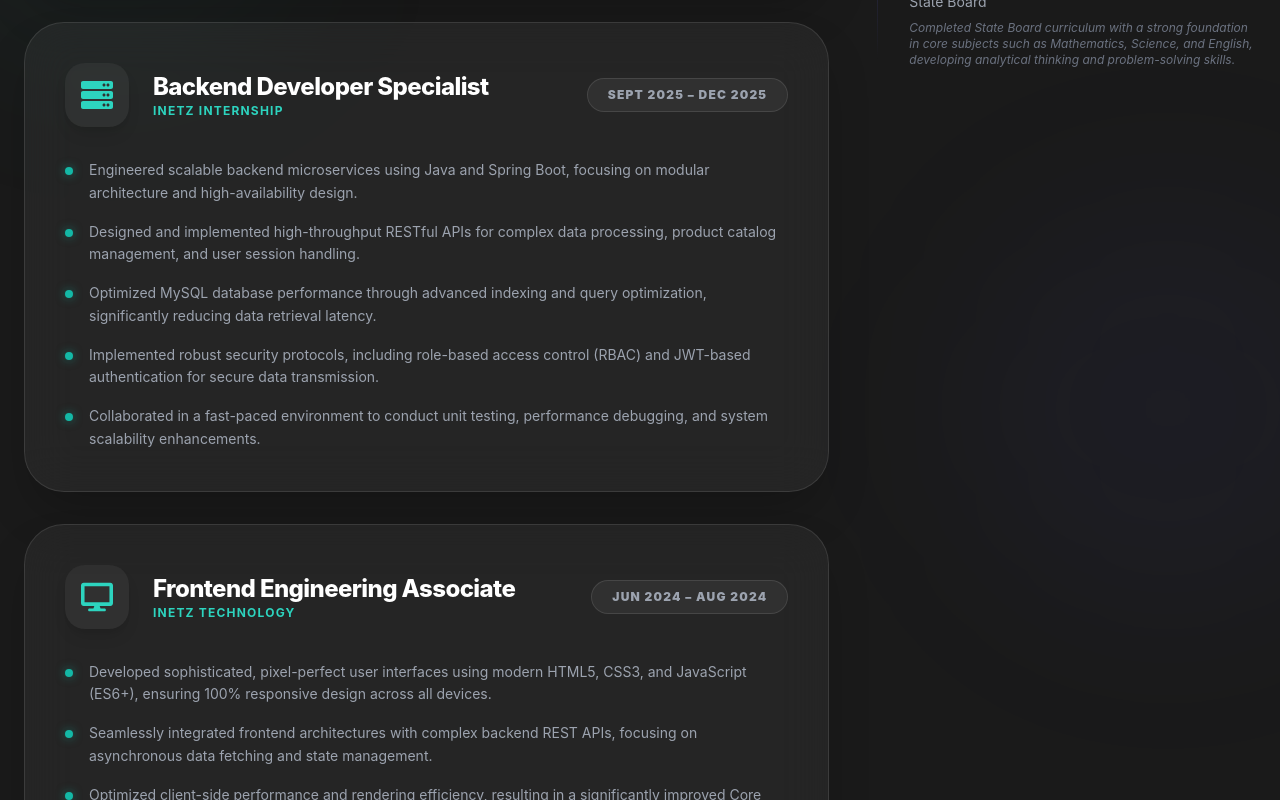
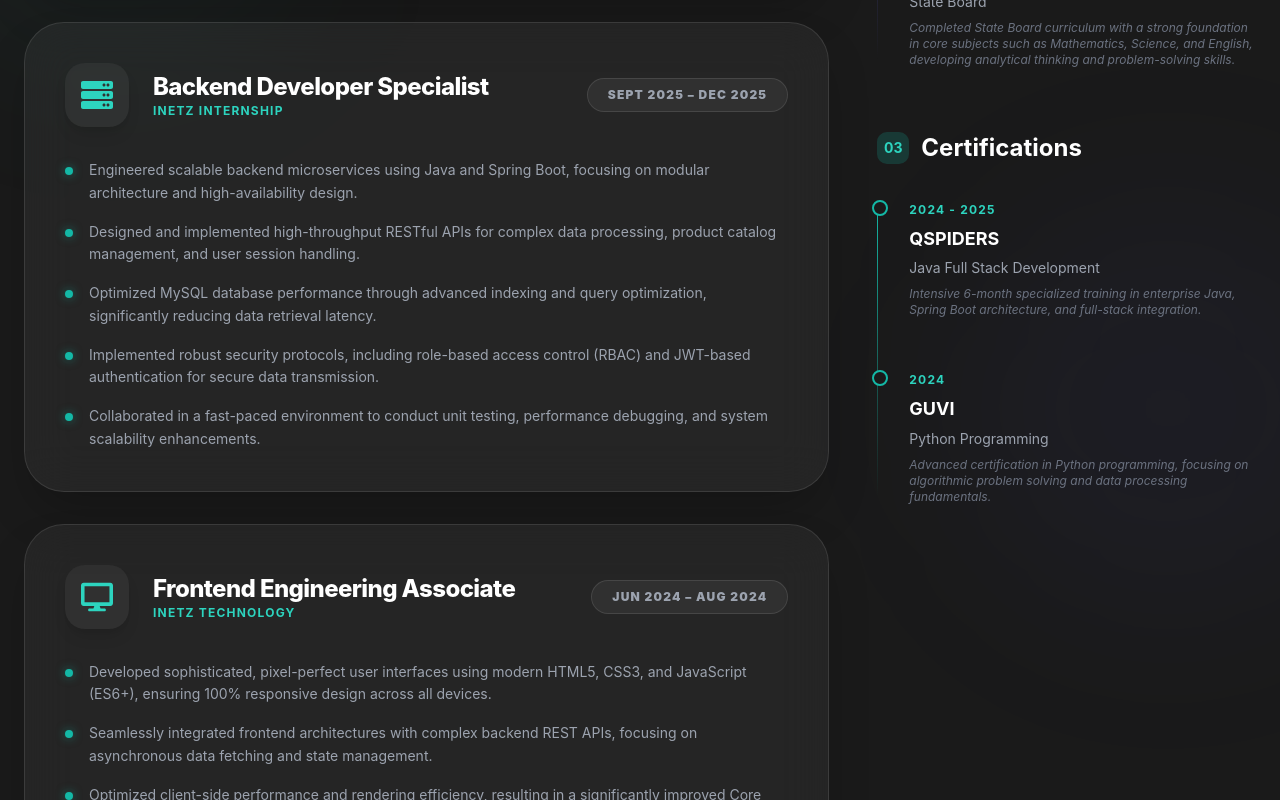
Before and after one commit to AnbarasanKumar/Experience-Anbarasasn-Portfolio, a React (Vite) app: page / in a window 1280 px wide. Shown: the part 3420-4220 px from the top of the page. Built offline with nearby package versions, Linux system fonts and the light colour scheme.

Commit message:
updated an additional course

```diff
--- a/src/components/Experience.tsx
+++ b/src/components/Experience.tsx
@@ -88,6 +88,23 @@ const education: EducationItem[] = [
     period: "2017 - 2018",
     icon: <FaGraduationCap className="text-indigo-400" />,
     description: "Completed State Board curriculum with a strong foundation in core subjects such as Mathematics, Science, and English, developing analytical thinking and problem-solving skills."
+  }
+];
+
+const additionalCourses: EducationItem[] = [
+  {
+    school: "QSPIDERS",
+    qualification: "Java Full Stack Development",
+    period: "2024 - 2025",
+    icon: <FaGraduationCap className="text-teal-400" />,
+    description: "Intensive 6-month specialized training in enterprise Java, Spring Boot architecture, and full-stack integration."
+  },
+  {
+    school: "GUVI",
+    qualification: "Python Programming",
+    period: "2024",
+    icon: <FaGraduationCap className="text-teal-400" />,
+    description: "Advanced certification in Python programming, focusing on algorithmic problem solving and data processing fundamentals."
   }
 ];
 
@@ -195,8 +212,10 @@ const Experience: React.FC = () => {
             initial="hidden"
             whileInView="visible"
             viewport={{ once: true }}
-            className="lg:col-span-4 space-y-8"
+            className="lg:col-span-4 space-y-16"
           >
+            {/* 02 Education */}
+            <div className="space-y-8">
               <h3 className="text-2xl font-bold text-white mb-8 flex items-center gap-3">
                 <span className="w-8 h-8 bg-indigo-500/20 rounded-lg flex items-center justify-center text-indigo-400 text-sm">02</span>
                 Education
@@ -219,7 +238,33 @@ const Experience: React.FC = () => {
                   </motion.div>
                 ))}
               </div>
+            </div>
 
+            {/* 03 Additional Courses */}
+            <div className="space-y-8">
+              <h3 className="text-2xl font-bold text-white mb-8 flex items-center gap-3">
+                <span className="w-8 h-8 bg-teal-500/20 rounded-lg flex items-center justify-center text-teal-400 text-sm">03</span>
+                Certifications
+              </h3>
+
+              <div className="relative pl-8 space-y-12 before:absolute before:left-0 before:top-2 before:bottom-2 before:w-px before:bg-gradient-to-b before:from-teal-500 before:to-transparent">
+                {additionalCourses.map((edu, idx) => (
+                  <motion.div
+                    key={idx}
+                    variants={itemVariants}
+                    className="relative"
+                  >
+                    <div className="absolute -left-[37px] top-1 w-4 h-4 rounded-full bg-[#1a1a1a] border-2 border-teal-500 z-10" />
+                    <div className="space-y-2">
+                      <span className="text-teal-400 text-xs font-bold uppercase tracking-widest">{edu.period}</span>
+                      <h4 className="text-lg font-bold text-white leading-tight">{edu.school}</h4>
+                      <p className="text-gray-400 text-sm">{edu.qualification}</p>
+                      {edu.description && <p className="text-gray-500 text-xs italic mt-2">{edu.description}</p>}
+                    </div>
+                  </motion.div>
+                ))}
+              </div>
+            </div>
           </motion.div>
         </div>
       </div>
--- a/src/components/Footer.tsx
+++ b/src/components/Footer.tsx
@@ -79,7 +79,7 @@ const Footer: React.FC = () => {
               />
             </motion.button>
             <div className="space-y-4">
-              <h3 className="text-2xl font-black tracking-tight text-white uppercase tracking-[0.2em]">Anbarasan Kumar</h3>
+              <h3 className="text-2xl font-black tracking-tight text-white uppercase tracking-[0.2em]">Anbarasan <span className="text-teal-400">Kumar</span></h3>
               <p className="text-gray-400 leading-relaxed max-w-sm text-sm">
                 Engineering sophisticated digital experiences with a focus on scalable backend architecture and intuitive full-stack solutions.
               </p>
```
Lines whose indentation alone changed are shown as unchanged.
